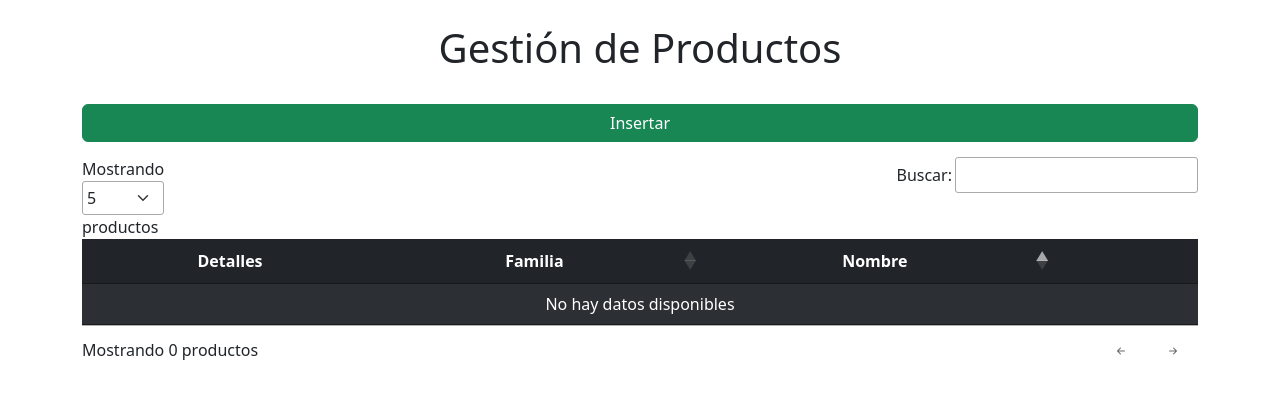
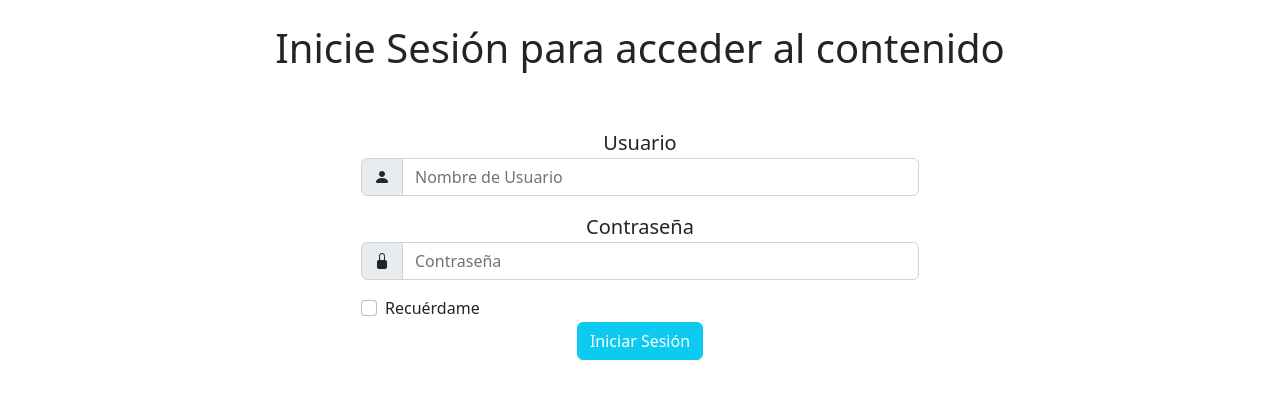
Before and after one commit to Kilian-Sosa/stockManagment, a PHP site: page / in a window 1280 px wide. Shown: the top 399 px of the page. Run offline with PHP 8.4, Linux system fonts and the light colour scheme; data that the repository does not hold is empty; some libraries are stand-ins or nearby versions.

Commit message:
Added 'login.php' and Session control
Also reorganized the structure of the project

```diff
--- a/details.php
+++ b/details.php
@@ -3,10 +3,11 @@
     <head>
         <meta http-equiv="Content-Type" content="text/html; charset=ISO-8859-1">
         <title>Gestión de Productos</title>
-  <link rel="stylesheet" href="https://cdn.jsdelivr.net/npm/bootstrap@5.2.2/dist/css/bootstrap.min.css">
+        <link rel="stylesheet" href="https://cdn.jsdelivr.net/npm/bootstrap@5.2.2/dist/css/bootstrap.min.css">
         <?php
-            include 'functions.php';
+            include 'scripts/functions.php';
             if(!isset($_POST["action"])) header('Location:index.php');
+            session_start(); if(!isset($_SESSION["validated"])) header("Location: index.php");
         ?>
     </head>
     <body class="text-center">
--- a/index.php
+++ b/index.php
@@ -6,11 +6,28 @@
         <link rel="stylesheet" href="https://cdn.jsdelivr.net/npm/bootstrap@5.2.2/dist/css/bootstrap.min.css">
         <link rel="stylesheet" href="https://cdn.jsdelivr.net/npm/bootstrap-icons@1.9.1/font/bootstrap-icons.css">
         <link rel="stylesheet" type="text/css" href="https://cdn.datatables.net/v/bs5/jq-3.6.0/dt-1.12.1/r-2.3.0/datatables.min.css" />
-        <?php include 'functions.php'; ?>
+        <link rel="stylesheet" href="https://cdnjs.cloudflare.com/ajax/libs/font-awesome/4.7.0/css/font-awesome.min.css">
+        <?php include 'scripts/functions.php'; ?>
     </head>
     <body>
         <div class="container">
-            <br>
+            <?php
+                session_start();
+                if(isset($_GET["endSession"])){
+                    session_destroy();
+                    header("Location: " . parse_url($_SERVER["REQUEST_URI"], PHP_URL_PATH));
+                    setcookie("PHPSESSID", "", time() - 3600, "/");
+                    setcookie("saveState", "", time() - 3600);
+                }
+                if(!empty($_COOKIE["saveState"])) $_SESSION["validated"] = $_COOKIE["saveState"];
+                else include 'scripts/login.php';
+
+                if(isset($_SESSION["validated"])){?>
+                    <form method="POST" action="index.php?endSession=true">
+                        <div class="d-grid gap-2">
+                            <button class="btn btn-secondary" type="submit">Cerrar Sesión</button>
+                        </div>
+                    </form>
                     <?php
                     if(session_status() !== PHP_SESSION_NONE) unset($_SESSION['done']);
                     if(isset($_GET["action"])){
@@ -26,14 +43,12 @@
                     <?php }else{?>
                                 <div class="alert alert-danger" role="alert">Ha habido un problema al editar el producto</div>
                     <?php }
-                    }elseif($_GET["action"] == "delete"){
-                        if(!isset($_GET["w"]))
-                            deleteProduct($_GET["id"]);
-                    }
+                        }elseif($_GET["action"] == "delete")
+                            if(!isset($_GET["w"])) deleteProduct($_GET["id"]);
                     }
                 ?>
                 <!-- Header -->
-            <div class="row">
+                <br><div class="row">
                     <div class="col-12">
                         <h1 style="text-align: center;">Gestión de Productos</h1>
                     </div>
@@ -106,5 +121,6 @@
                     });
                 });
             </script>
+        <?php } ?>
     </body>
 </html>
--- a/productForm.php
+++ b/productForm.php
@@ -3,8 +3,9 @@
     <head>
         <meta http-equiv="Content-Type" content="text/html; charset=ISO-8859-1">
         <title>Gestión de Productos</title>
-  <link rel="stylesheet" href="https://cdn.jsdelivr.net/npm/bootstrap@5.2.2/dist/css/bootstrap.min.css">
-        <?php include 'functions.php';?>
+        <link rel="stylesheet" href="https://cdn.jsdelivr.net/npm/bootstrap@5.2.2/dist/css/bootstrap.min.css">
+        <?php include 'scripts/functions.php';
+            session_start(); if(!isset($_SESSION["validated"])) header("Location: index.php");?>
     </head>
     <body>
         <?php
--- /dev/null
+++ b/scripts/login.php
@@ -0,0 +1,45 @@
+<div id="login" style="text-align: center;">
+    <?php
+        if(isset($_POST['user'])){
+            global $connection;
+            $result = $connection -> query("SELECT usuario from usuarios WHERE usuario='" . $_POST['user'] . "' AND clave='" . hash('sha256', $_POST['pass']) . "'");
+
+            if($result -> rowCount() == 0) header("Location: " . parse_url($_SERVER["REQUEST_URI"], PHP_URL_PATH) . "?error=true");
+
+            $_SESSION["validated"] = $_POST['user'];
+            if(isset($_POST["saveState"]))
+                setcookie("saveState", $_POST['user'], strtotime("+1 year"));
+        }
+
+        if(!isset($_SESSION["validated"])){
+            if(isset($_GET['error'])){?>
+                <div class="alert alert-danger" role="alert">Usuario o Contraseña incorrecta</div><?php
+            }
+            echo "<br><h1>Inicie Sesión para acceder al contenido</h1><br><br>";
+            echo "<form method='POST' action='" . parse_url($_SERVER["REQUEST_URI"], PHP_URL_PATH) . "'>"?>
+                <div class="col-6 mx-auto">
+                    <p class="m-0 fs-5">Usuario</p>
+                    <div class="input-group mb-3">
+                        <span class="input-group-text"><i class="bi bi-person-fill"></i></span>
+                        <input type="text" class="form-control" name="user" placeholder="Nombre de Usuario" required>
+                    </div>
+                </div>
+
+                <div class="col-6 mx-auto">
+                    <p class="m-0 fs-5">Contraseña</p>
+                    <div class="input-group mb-3">
+                        <span class="input-group-text"><i class="bi bi-lock-fill"></i></span>
+                        <input type="password" class="form-control" name="pass" placeholder="Contraseña" required>
+                    </div>
+                </div>
+                <div class="col-6 mx-auto">
+                    <div class="form-check" style="text-align: left;">
+                        <input class="form-check-input" type="checkbox" name="saveState" value="true" <?php if(isset($_COOKIE["saveState"])) { ?> checked
+                            <?php } ?> />
+                        <label class="form-check-label" for="">Recuérdame</label>
+                    </div>
+                </div>
+                <input class='btn btn-info' type="submit" value="Iniciar Sesión" style="color: white;"><br>
+            </form>
+    <?php } ?>
+</div>
--- a/stockForm.php
+++ b/stockForm.php
@@ -3,10 +3,11 @@
     <head>
         <meta http-equiv="Content-Type" content="text/html; charset=ISO-8859-1">
         <title>Gestión de Stock</title>
-  <link rel="stylesheet" href="https://cdn.jsdelivr.net/npm/bootstrap@5.2.2/dist/css/bootstrap.min.css">
+        <link rel="stylesheet" href="https://cdn.jsdelivr.net/npm/bootstrap@5.2.2/dist/css/bootstrap.min.css">
         <?php
-            include 'functions.php';
+            include 'scripts/functions.php';
             if(!isset($_POST["idProduct"])) header('Location:index.php');
+            session_start(); if(!isset($_SESSION["validated"])) header("Location: index.php");
         ?>
     </head>
     <body>
```
Also changed, not shown: scripts/db.sql (added, +42 -0 lines), README.md, scripts/functions.php (renamed from functions.php). Lines whose indentation alone changed are shown as unchanged.
